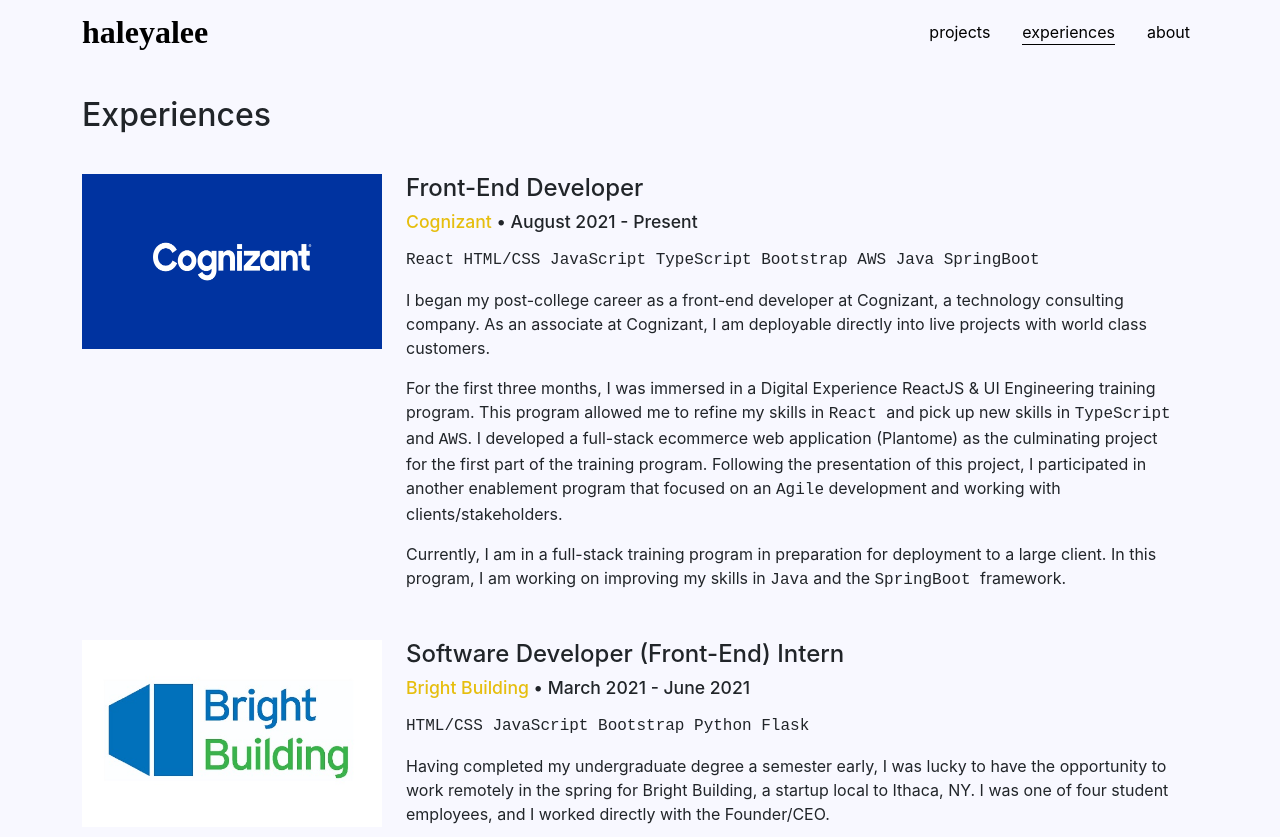
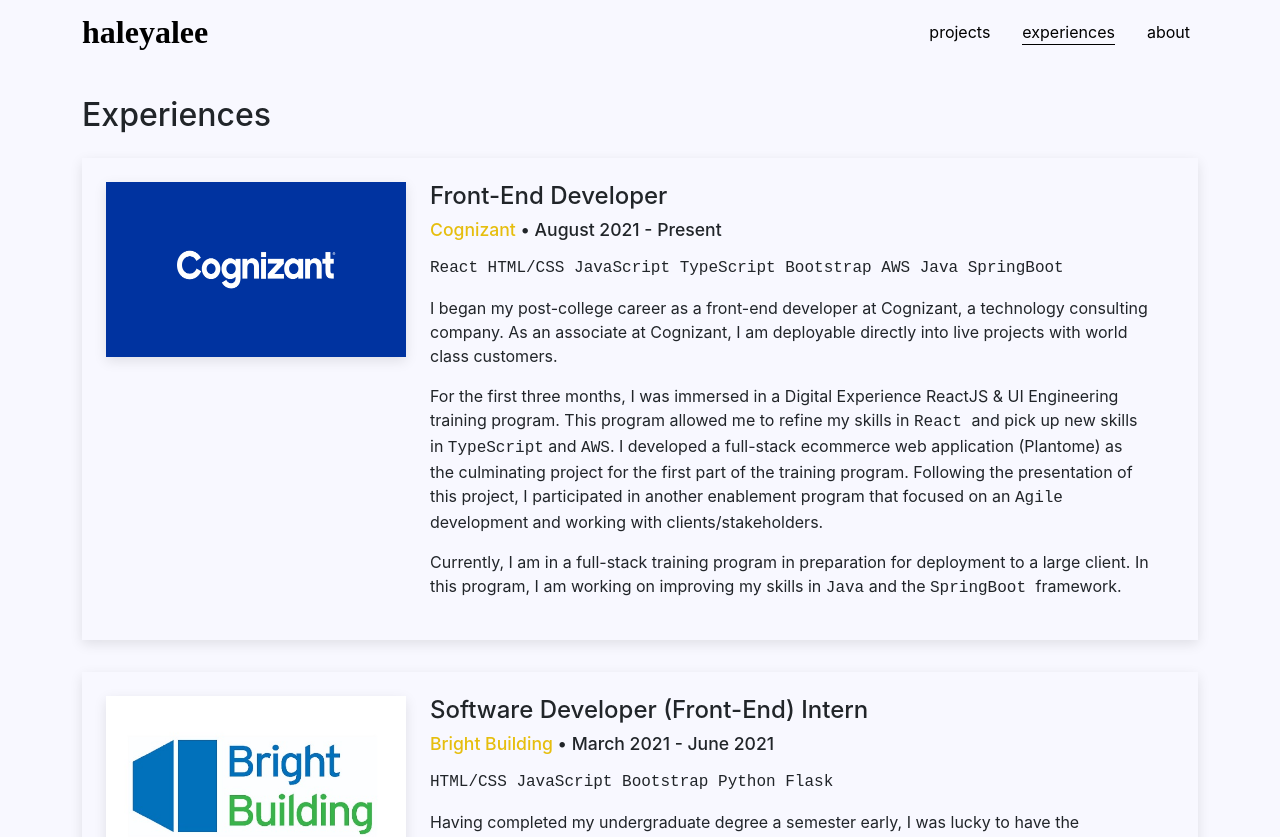
Before and after one commit to haleyalee/haleyalee-website, a React (Create React App) app: page /experience in a window 1280 px wide. Shown: the top 837 px of the page. Built offline with nearby package versions, Linux system fonts and the light colour scheme; a web font is replaced by a local one.

Commit message:
Adding dimension to experiences

```diff
--- a/src/components/ExperienceCard/ExperienceCard.css
+++ b/src/components/ExperienceCard/ExperienceCard.css
@@ -2,7 +2,9 @@
   display: flex;
   flex-direction: row;
   justify-content: space-between;
-  padding: 1rem 0;
+  padding: 1.5rem;
+  box-shadow: rgba(0, 0, 0, 0.1) 0px 4px 12px;
+  margin-bottom: 2rem;
 }
 
 .experience img {
@@ -10,6 +12,7 @@
   min-width: 100%;
   height: auto;
   min-height: 175px;
+  box-shadow: rgba(0, 0, 0, 0.1) 0px 4px 12px;
 }
 
 .experience .skills {
```
